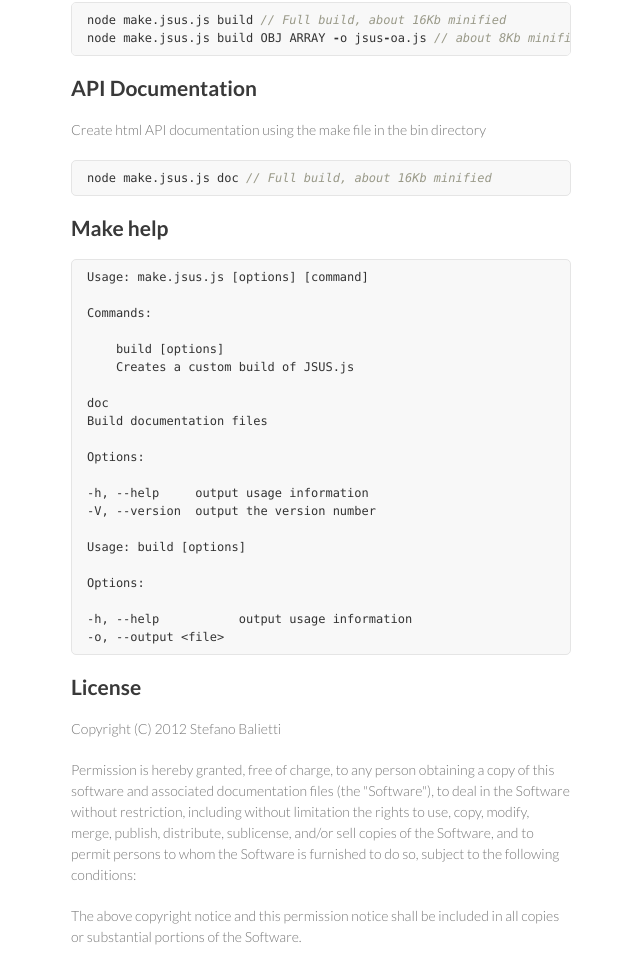
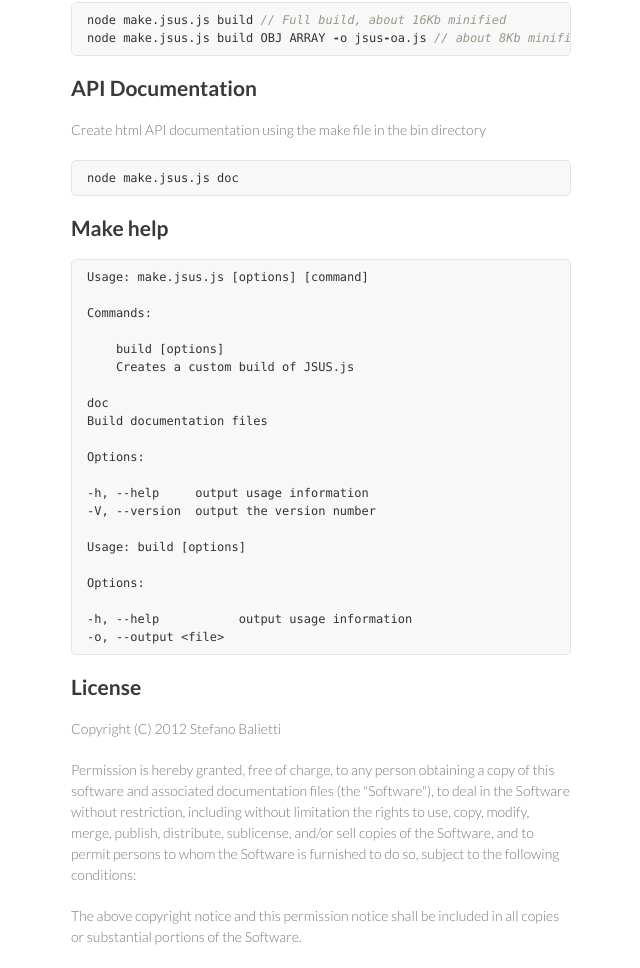
Before and after one commit to nodeGame/JSUS, a plain HTML site: page index.html in a window 1280 px wide. Shown: the part 977-1945 px from the top of the page, without its empty margins (499-1139 px from the left). Drawn offline with Linux system fonts and the light colour scheme.

Commit message:
improved doc

```diff
--- a/index.html
+++ b/index.html
@@ -91,7 +91,7 @@ no reference of myClass is stored.</p>
 
 <p>Create html API documentation using the make file in the bin directory  </p>
 
-<div class="highlight"><pre><span class="nx">node</span> <span class="nx">make</span><span class="p">.</span><span class="nx">jsus</span><span class="p">.</span><span class="nx">js</span> <span class="nx">doc</span> <span class="c1">// Full build, about 16Kb minified</span>
+<div class="highlight"><pre><span class="nx">node</span> <span class="nx">make</span><span class="p">.</span><span class="nx">jsus</span><span class="p">.</span><span class="nx">js</span> <span class="nx">doc</span>
 </pre></div>
 
 <h2>Make help</h2>
```
